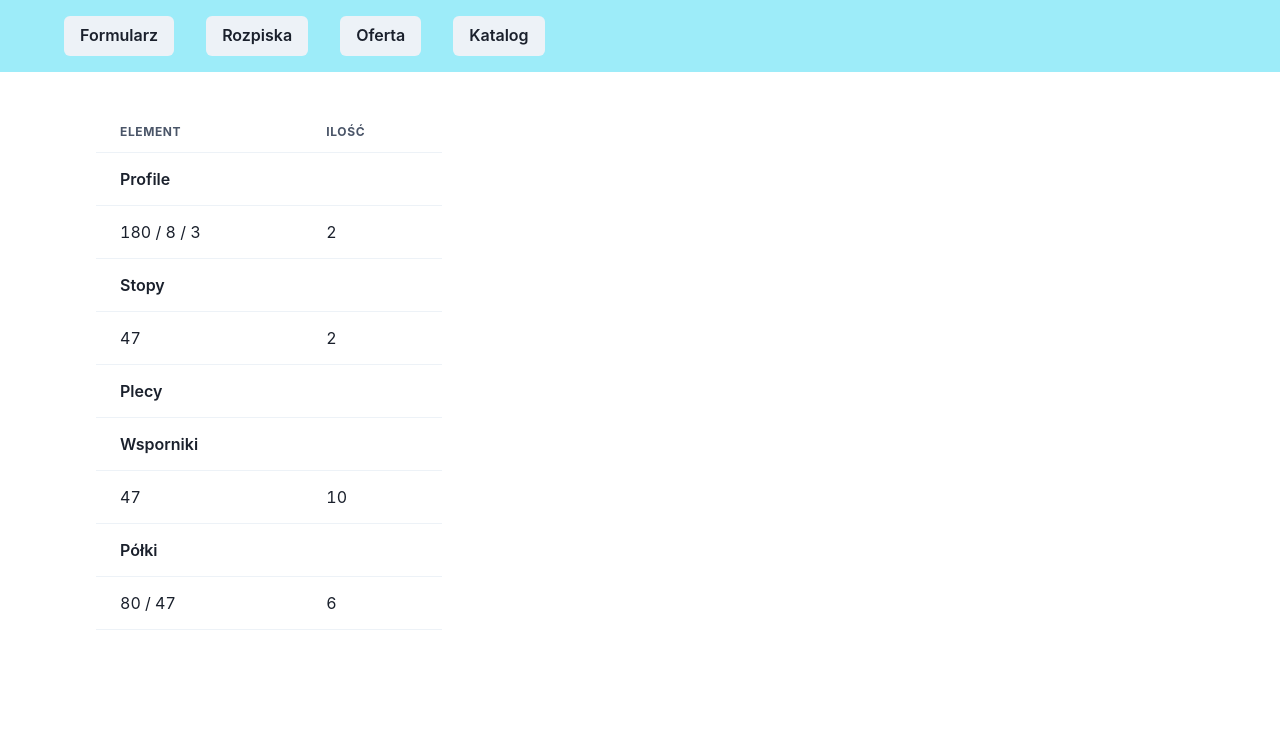
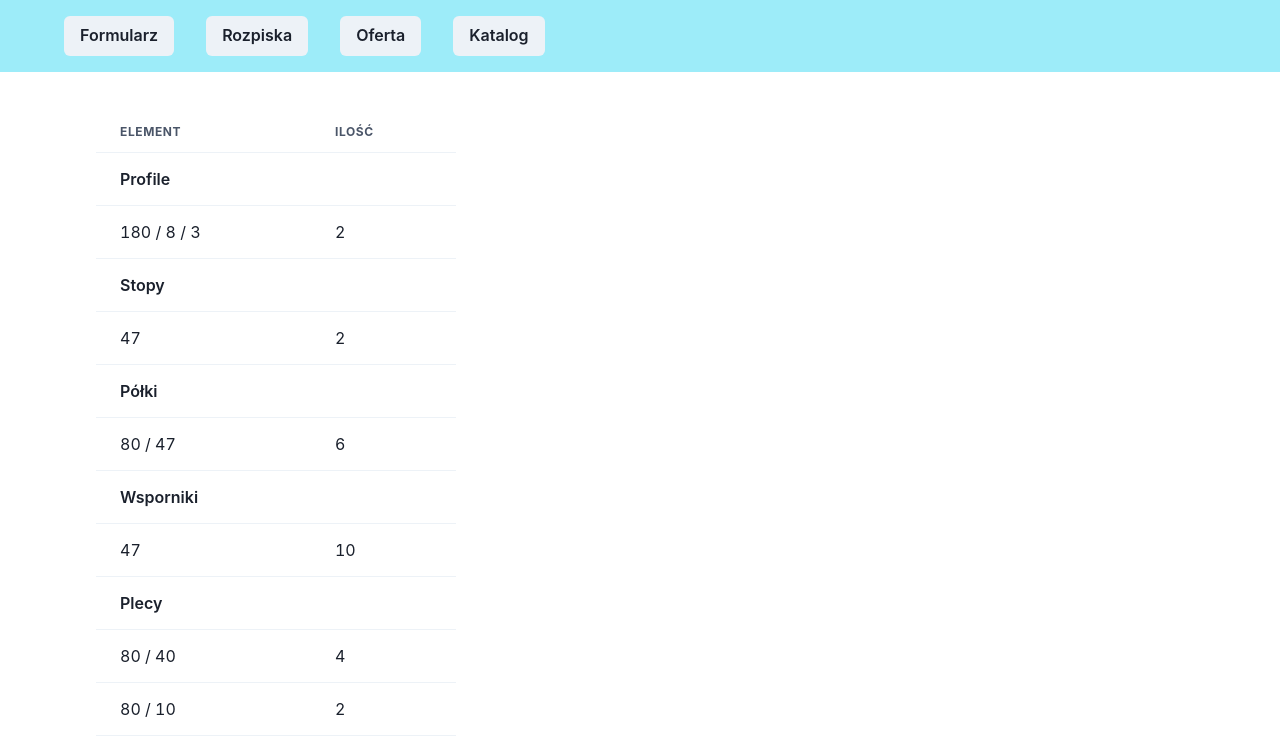
Before and after one commit to michalik-maciej/projektownia-kalkulator, a React (Create React App) app: page /order in a window 1280 px wide. Shown: the top 754 px of the page. Built offline with nearby package versions, Linux system fonts and the light colour scheme.

Commit message:
aggregate backs

```diff
--- a/src/components/FormStands.tsx
+++ b/src/components/FormStands.tsx
@@ -1,3 +1,4 @@
+import { ReactNode } from "react"
 import { Field, FieldArray } from "formik"
 import { Radio, VStack, Td, Tr, IconButton } from "@chakra-ui/react"
 import { AddIcon, DeleteIcon } from "@chakra-ui/icons"
@@ -13,7 +14,6 @@ import {
 import { FormStandType } from "../types"
 
 import { FormShelves } from "./FormShelves"
-import { ReactNode } from "react"
 
 interface Params {
   children: ReactNode
@@ -110,7 +110,7 @@ export const FormStands = ({
                   </Td>
                   <Td position="relative">
                     <Field
-                      name={`${fieldName}.stands.${standIndex}.back`}
+                      name={`${fieldName}.stands.${standIndex}.backVariant`}
                       as="select"
                     >
                       {variantsBack.map(({ value, name }) => (
--- a/src/components/Order.tsx
+++ b/src/components/Order.tsx
@@ -1,23 +1,51 @@
 import { size } from "lodash/fp"
 import { Tr, Th, Td, Table, Tbody, Thead } from "@chakra-ui/react"
 
-import { orderFeet, orderLegs, orderShelves, orderSupports } from "../utils"
+import {
+  orderBacks,
+  orderFeet,
+  orderLegs,
+  orderShelves,
+  orderSupports,
+} from "../utils"
 import { FormCollectionType } from "../types"
 
 type Props = {
   collections: FormCollectionType[]
 }
 
+type SectionProps = {
+  name: string
+  order: { description: string; number: number }[]
+}
+
 export const Order = ({ collections }: Props) => {
   if (!size(collections)) return <div>Brak ciągów</div>
 
-  const legs = orderLegs(collections)
-  const feet = orderFeet(collections)
-  const shelves = orderShelves(collections)
-  const supports = orderSupports(collections)
+  const legs = { name: "Profile", order: orderLegs(collections) }
+  const feet = { name: "Stopy", order: orderFeet(collections) }
+  const shelves = { name: "Półki", order: orderShelves(collections) }
+  const supports = { name: "Wsporniki", order: orderSupports(collections) }
+  const backs = { name: "Plecy", order: orderBacks(collections) }
+
+  const renderSection = ({ name, order }: SectionProps) => (
+    <>
+      <Tr>
+        <Td colSpan={2} fontWeight={600}>
+          {name}
+        </Td>
+      </Tr>
+      {order.map(({ description, number }, index) => (
+        <Tr key={index}>
+          <Td>{description}</Td>
+          <Td>{number}</Td>
+        </Tr>
+      ))}
+    </>
+  )
 
   return (
-    <Table w="30%" m="8">
+    <Table w="360px" m="8">
       <Thead>
         <Tr>
           <Th>Element</Th>
@@ -25,55 +53,9 @@ export const Order = ({ collections }: Props) => {
         </Tr>
       </Thead>
       <Tbody>
-        <Tr>
-          <Td colSpan={2} fontWeight={600}>
-            Profile
-          </Td>
-        </Tr>
-        {legs.map(({ description, number }, index) => (
-          <Tr key={index}>
-            <Td>{description}</Td>
-            <Td>{number}</Td>
-          </Tr>
-        ))}
-        <Tr>
-          <Td colSpan={2} fontWeight={600}>
-            Stopy
-          </Td>
-        </Tr>
-        {feet.map(({ description, number }, index) => (
-          <Tr key={index}>
-            <Td>{description}</Td>
-            <Td>{number}</Td>
-          </Tr>
-        ))}
-        <Tr>
-          <Td colSpan={2} fontWeight={600}>
-            Plecy
-          </Td>
-        </Tr>
-        <Tr>
-          <Td colSpan={2} fontWeight={600}>
-            Wsporniki
-          </Td>
-        </Tr>
-        {supports.map(({ description, number }, index) => (
-          <Tr key={index}>
-            <Td>{description}</Td>
-            <Td>{number}</Td>
-          </Tr>
-        ))}
-        <Tr>
-          <Td colSpan={2} fontWeight={600}>
-            Półki
-          </Td>
-        </Tr>
-        {shelves.map(({ description, number }, index) => (
-          <Tr key={index}>
-            <Td>{description}</Td>
-            <Td>{number}</Td>
-          </Tr>
-        ))}
+        {[legs, feet, shelves, supports, backs].map((category) =>
+          size(category.order) ? renderSection(category) : null
+        )}
       </Tbody>
     </Table>
   )
--- a/src/formInitialValues.ts
+++ b/src/formInitialValues.ts
@@ -15,7 +15,7 @@ const initialShelves = {
 }
 
 const initialStands = {
-  backVariant: variantsBack[0],
+  backVariant: variantsBack[0].value,
   numberOfStands: 1,
   shelves: [initialShelves],
   width: initialWidth,
--- a/src/types.ts
+++ b/src/types.ts
@@ -1,4 +1,4 @@
-import { variantsBack, variantsCollection } from "./utils"
+import { variantsCollection } from "./utils"
 
 interface Price {
   price: number
@@ -34,7 +34,7 @@ export type FormShelfType = {
 }
 
 export type FormStandType = {
-  backVariant: (typeof variantsBack)[number]
+  backVariant: string
   numberOfStands: number
   shelves: FormShelfType[]
   width: string
@@ -45,7 +45,7 @@ export type FormCollectionType = {
   height: string
   depth: string
   numberOfCollections?: number
-  variant?: (typeof variantsCollection)[number]
+  variant: (typeof variantsCollection)[number]
   stands: FormStandType[]
 }
 
--- a/src/utils/calculateBacks.ts
+++ /dev/null
@@ -1,27 +0,0 @@
-import { orderBy, toNumber } from "lodash/fp"
-import { getBacks } from "./getProducts"
-
-interface Params {
-  numberOfModules?: number
-  height: string
-  width: string
-}
-
-export const calculateBacks = ({
-  numberOfModules = 1,
-  height,
-  width,
-}: Params) => {
-  // const backs = orderBy(["h"], ["desc"], getBacks({ width }))
-  // let remainder = height
-  // const order = []
-  // const BACK_OFFSET = 10
-  // for (const back of backs) {
-  //   if (remainder >= toNumber(back.h) + BACK_OFFSET) {
-  //     const number = Math.floor(remainder / toNumber(back.h))
-  //     order.push({ element: back, number })
-  //     remainder = remainder % toNumber(back.h)
-  //   }
-  // }
-  // return { order }
-}
--- a/src/utils/index.ts
+++ b/src/utils/index.ts
@@ -1,6 +1,6 @@
-export * from "./calculateBacks"
 export * from "./getFormOptions"
 export * from "./getProducts"
+export * from "./orderBacks"
 export * from "./orderFeet"
 export * from "./orderLegs"
 export * from "./orderShelves"
--- /dev/null
+++ b/src/utils/orderBacks.ts
@@ -0,0 +1,76 @@
+import { orderBy, toNumber } from "lodash/fp"
+import { groupBy, map, flatMap, sumBy } from "lodash/fp"
+
+import { FormCollectionType, FormStandType, OrderType } from "../types"
+
+import { getBacks } from "./getProducts"
+
+export const aggregateByBacks = ({
+  backVariant,
+  height,
+  numberOfStands,
+  width,
+}: FormStandType & { height: string }) => {
+  if (backVariant === "0") {
+    return []
+  }
+
+  const backs = orderBy(["h"], ["desc"], getBacks({ width }))
+  let remainder = toNumber(height)
+  const order = []
+  const BACK_OFFSET = 10
+  for (const back of backs) {
+    if (remainder >= toNumber(back.h) + BACK_OFFSET) {
+      const number = Math.floor(remainder / toNumber(back.h)) * numberOfStands
+
+      order.push({ description: `${back.w} / ${back.h}`, number })
+      remainder = remainder % toNumber(back.h)
+    }
+  }
+  return order
+}
+
+const aggregateByStands = (collection: FormCollectionType) => {
+  const groupStands = () =>
+    groupBy(
+      "description",
+      flatMap(
+        (stand) => aggregateByBacks({ height: collection.height, ...stand }),
+        collection.stands
+      )
+    )
+
+  const sumStands = () =>
+    map(
+      (group) => ({
+        description: group[0].description,
+        number: sumBy("number", group),
+      }),
+      groupStands()
+    )
+
+  return sumStands()
+}
+
+const aggregateByCollections = (data: FormCollectionType[]): OrderType => {
+  const groupCollections = () =>
+    groupBy(
+      "description",
+      flatMap((collection) => aggregateByStands(collection), data)
+    )
+
+  const sumCollections = () =>
+    map(
+      (group) => ({
+        description: group[0].description,
+        number: sumBy("number", group),
+      }),
+      groupCollections()
+    )
+
+  return sumCollections()
+}
+
+export const orderBacks = (data: FormCollectionType[]) => {
+  return aggregateByCollections(data)
+}
```
